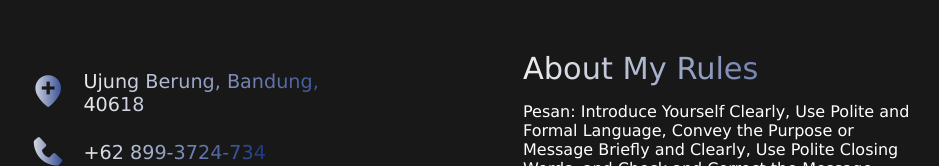
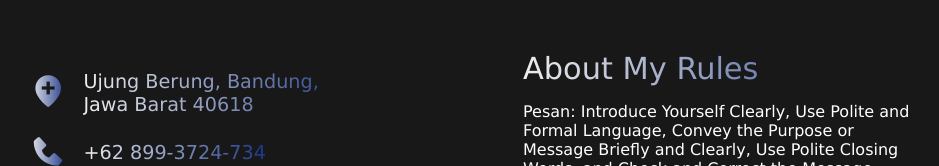
Before and after one commit to Dimascrr/Dimascrr.github.io, a plain HTML site: page index.html in a window 1280 px wide. Shown: the part 3358-3524 px from the top of the page, without its empty margins (163-1102 px from the left). Drawn offline with nearby package versions, Linux system fonts and the light colour scheme.

Commit message:
alamat update

```diff
--- a/index.html
+++ b/index.html
@@ -128,7 +128,7 @@
         <div class="col-left">
             <div class="col-box">
                 <span><i class='bx bxs-location-plus' ></i></span>
-                <span>Ujung Berung, Bandung, 40618</span>
+                <span>Ujung Berung, Bandung, Jawa Barat 40618</span>
             </div>
 
             <div class="col-box">
```
